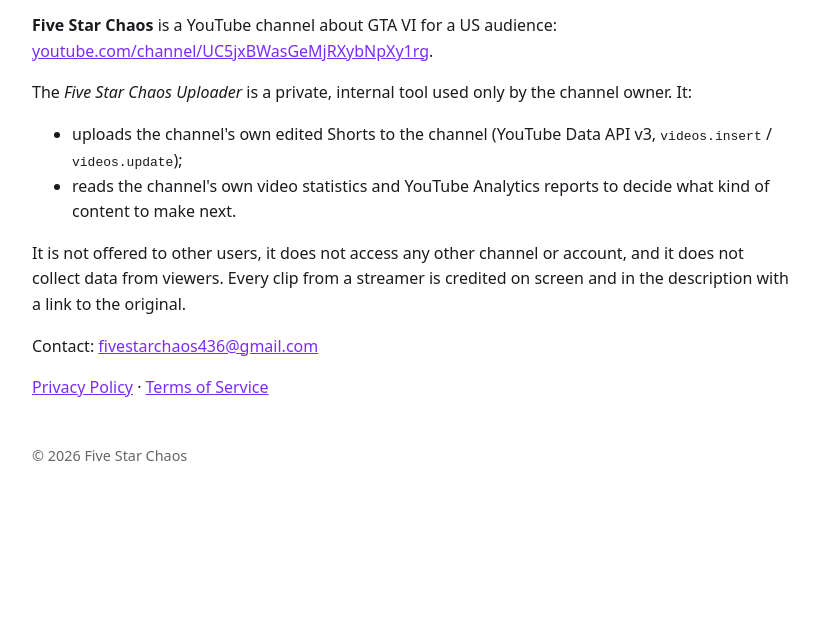
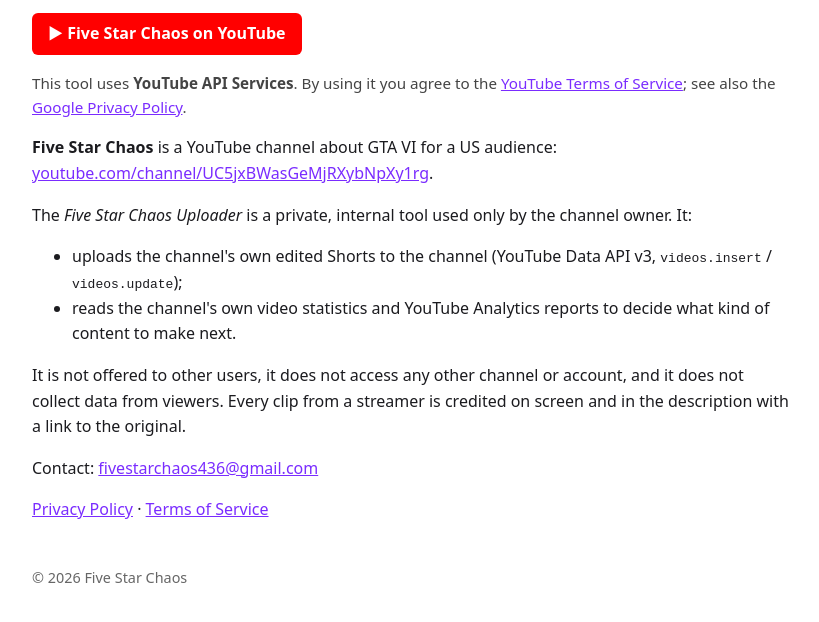
Before and after one commit to nachobullejossanchez50-ctrl/fivestarchaos, a plain HTML site: page index.html in a window 1280 px wide. Shown: the part 94-716 px from the top of the page, without its empty margins (228-1047 px from the left). Drawn offline with Linux system fonts and the light colour scheme.

Commit message:
Show YouTube channel and API Services notice on home page
Co-Authored-By: Claude Opus 5.5 <noreply@anthropic.com>
Claude-Session: https://claude.ai/code/session_01Y2TeMvCM27R9HKvURsZkMN

```diff
--- a/index.html
+++ b/index.html
@@ -11,6 +11,10 @@ h1{margin-bottom:.2em}a{color:#7a2cff}footer{margin-top:3em;font-size:.9em;color
 </head>
 <body>
 <h1>Five Star Chaos Uploader</h1>
+<p><a href="https://www.youtube.com/channel/UC5jxBWasGeMjRXybNpXy1rg" style="display:inline-block;background:#ff0000;color:#fff;padding:8px 16px;border-radius:6px;text-decoration:none;font-weight:600">&#9654; Five Star Chaos on YouTube</a></p>
+<p style="font-size:.95em;color:#444">This tool uses <strong>YouTube API Services</strong>. By using it you agree to the
+<a href="https://www.youtube.com/t/terms">YouTube Terms of Service</a>; see also the
+<a href="https://policies.google.com/privacy">Google Privacy Policy</a>.</p>
 <p><strong>Five Star Chaos</strong> is a YouTube channel about GTA VI for a US audience:
 <a href="https://www.youtube.com/channel/UC5jxBWasGeMjRXybNpXy1rg">youtube.com/channel/UC5jxBWasGeMjRXybNpXy1rg</a>.</p>
 <p>The <em>Five Star Chaos Uploader</em> is a private, internal tool used only by the channel owner. It:</p>
```
